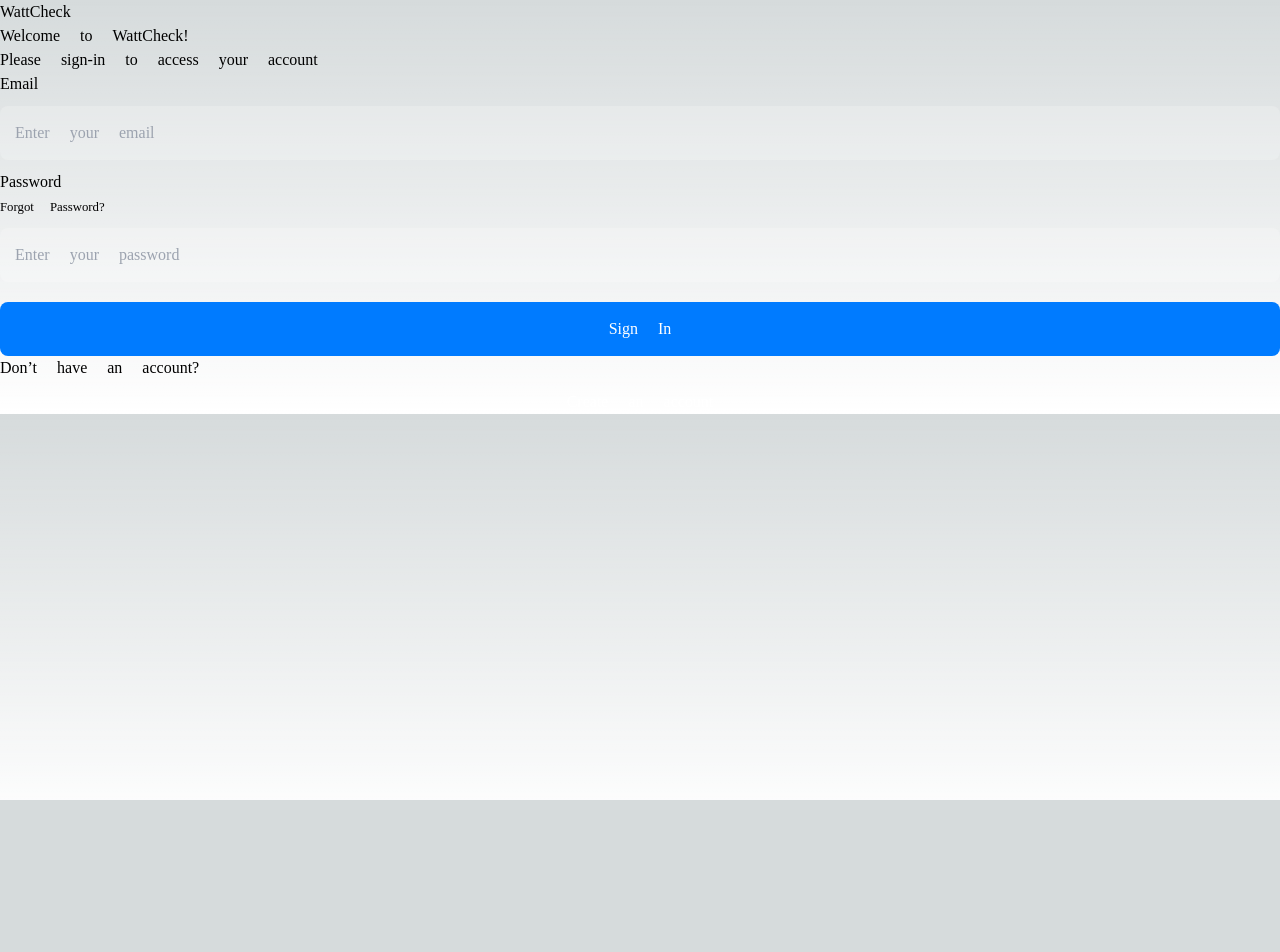
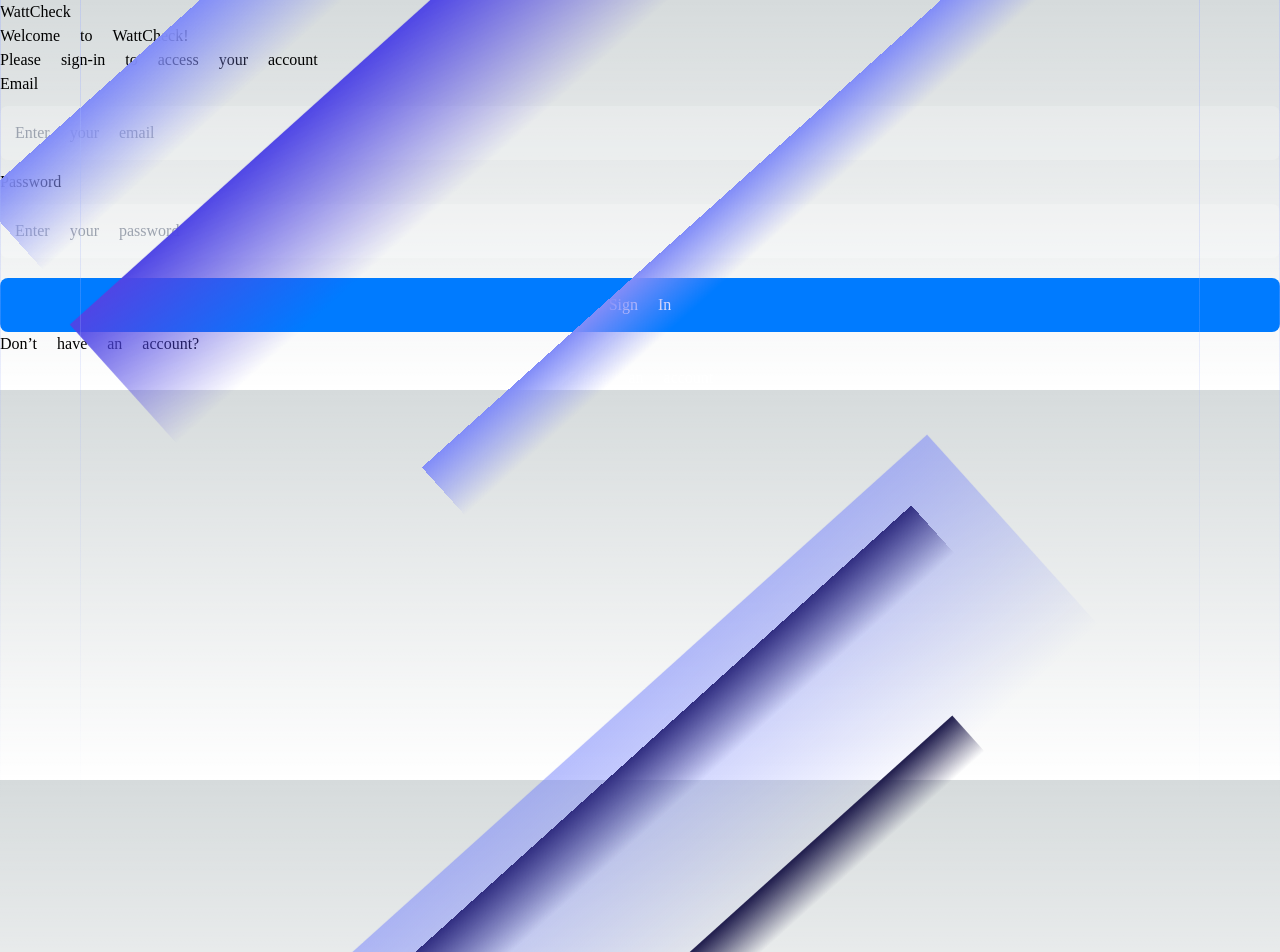
Before and after one commit to WizzzStark/WattCheck-Dasboard, a React (Vite) app: page /authScreen in a window 1280 px wide. Shown: the top 952 px of the page. Before the commit the page ends 800 px from the top, so only its background shows below. Built offline with nearby package versions, Linux system fonts and the light colour scheme; no server answers.

Commit message:
Changed Auth Screen Styling

```diff
--- a/src/pages/AuthScreen.jsx
+++ b/src/pages/AuthScreen.jsx
@@ -14,7 +14,7 @@
     useEffect(() => {
         const unsubscribe = auth.onAuthStateChanged(user => {
             if (user) {
-                navigate('/');
+                navigate('/dashboard');
             }
         });
         return () => unsubscribe();
@@ -27,11 +27,9 @@
 
         try {
             if (isLogin) {
-          const userCredential = await signInWithEmailAndPassword(auth, email, password);
-          console.log('Logged In:', userCredential);
+                await signInWithEmailAndPassword(auth, email, password);
             } else {
-          const userCredential = await createUserWithEmailAndPassword(auth, email, password);
-          console.log('Signed Up:', userCredential);
+                await createUserWithEmailAndPassword(auth, email, password);
             }
         } catch (error) {
             setError(error.message);
@@ -44,15 +42,35 @@
     };
 
     return (
-    <div className="flex min-h-screen w-full items-center justify-center text-gray-100 ">
+        <div className="bg-[#111827] flex h-[100vh] w-full items-center justify-center text-gray-100"
+        >
+            {/* #111827 */}
+            {/* <div className="absolute inset-0 overflow-hidden">
+                <div className="jumbo absolute -inset-[10px] opacity-50"></div>
+            </div> */}
 
-        <div className="absolute inset-0 overflow-hidden">
-            <div className="jumbo absolute -inset-[10px] opacity-50"></div>
+            <div className="blur-[80px] translate-x-[-50%] w-[1102px] z-10 left-[50%] top-0 bottom-0 absolute overflow-hidden">
+                <div className="one" />
+                <div className="two" />
+                <div className="three" />
+                <div className="four" />
+                <div className="five" />
+                <div className="six" />
             </div>
+
+            <div className=' translate-x-[-50%] w-[1102px] z-10 left-[50%] top-0 bottom-0 absolute pointer-events-none'>
+                <div className='lineLeftOne' />
+                <div className='lineLeftTwo' />
+                <div className='lineRightOne' />
+                <div className='lineRightTwo' />
+            </div>
+            <div className="border-[#f0f8ff] absolute w-full border-b-[1px] top-[100px] pb-[1.5rem] opacity-10" />
+            <div className="border-[#f0f8ff] absolute w-full border-b-[1px] top-[450px] pb-[1.5rem] opacity-10" />
+            <div className="border-[#f0f8ff] absolute w-full border-b-[1px] top-[750px] pb-[1.5rem] opacity-10" />
 
             <div className="relative ">
 
-            <div className="relative flex flex-col sm:w-[30rem] rounded-lg border-gray-500/50 backdrop-blur-2xl shadow-2xl px-4 border-[1px]">
+                <div className="relative flex flex-col sm:w-[30rem] rounded-lg border-gray-500/30 backdrop-blur-2xl z-10 shadow-2xl px-4 border-[1px]">
                     <div className="flex-auto p-6">
 
                         <div className="mb-10 flex flex-shrink-0 flex-grow-0 items-center justify-center overflow-hidden">
@@ -78,9 +96,6 @@
                             <div className="mb-4">
                                 <div className="flex justify-between">
                                     <label className="mb-2 inline-block text-xs font-medium uppercase text-gray-100" >Password</label>
-                                <div className="cursor-pointer text-indigo-500 no-underline hover:text-indigo-500">
-                                    <small className="font-bold">Forgot Password?</small>
-                                </div>
                                 </div>
                                 <div className="relative flex w-full flex-wrap items-stretch">
                                     <input
```
Lines whose indentation alone changed are shown as unchanged.
